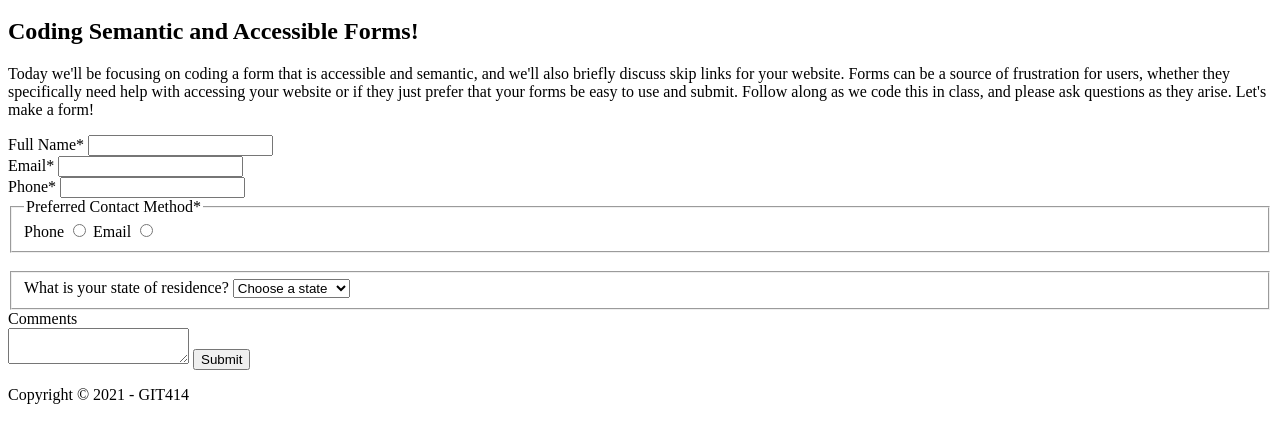
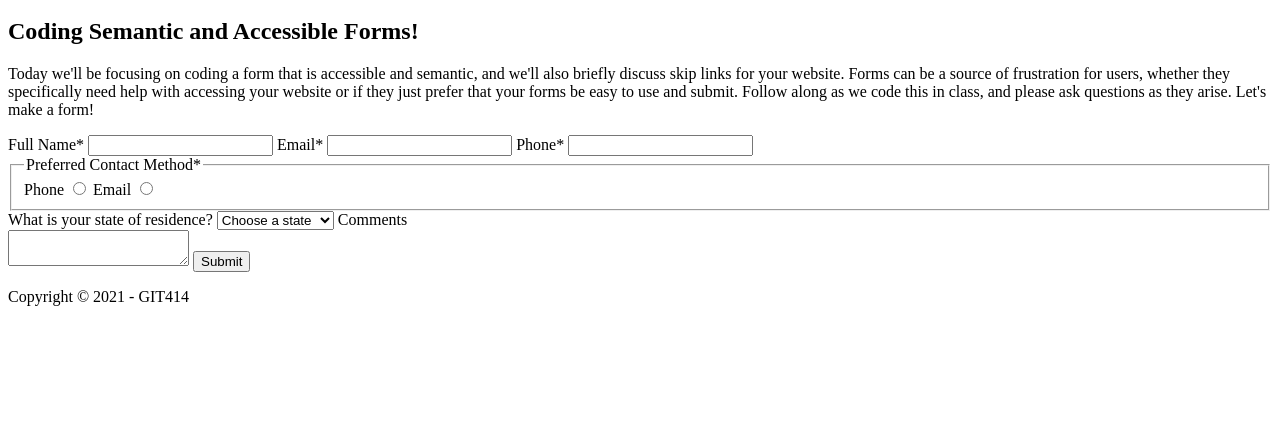
Before and after one commit to kyleighgreen/Accessibility-Assignment-2-, a plain HTML site: page index.html in a window 1280 px wide. Shown: the part 227-670 px from the top of the page. Drawn offline with Linux system fonts and the light colour scheme.

Commit message:
Update index.html

```diff
--- a/index.html
+++ b/index.html
@@ -5,7 +5,7 @@
 	<meta charset="utf-8">
 	<meta name="author" content="Kyleigh Green">
 	<title>Form Activity Solution File</title>
-	<link rel="stylesheet" href="style.css">
+	<link rel="stylesheet" href="styles.css">
 </head>
 
 <body>
@@ -34,14 +34,14 @@
 			<!-- 	-------- TO-DO: ADD FORM CODE HERE DURING CLASS, FOLLOW ALONG TO COMPLETE -------- -->
 
 			<form>
-				<label for="full-name">Full Name</label><span class="required">*</span></label>
-				<input type="text" id="full-name" name="full-name" required><br>
+				<label for="full-name">Full Name</label><span class="required">*</span>
+				<input type="text" id="full-name" name="full-name" required>
 
-				<label for="email">Email</label><span class="required">*</span></label>
-				<input type="email" id="email" name="email" required><br>
+				<label for="email">Email</label><span class="required">*</span>
+				<input type="email" id="email" name="email" required>
 
-				<label for="phone">Phone</label><span class="required">*</span></label>
-				<input type="tel" id="phone" name="phone" required><br>
+				<label for="phone">Phone</label><span class="required">*</span>
+				<input type="tel" id="phone" name="phone" required>
 
 				<fieldset>
 					<legend>Preferred Contact Method<span class="required">*</span></legend>
@@ -50,10 +50,10 @@
 					<input type="radio" id="contact-phone" name="contact-method" value="phone" required>
 
 					<label for="contact-email">Email</label>
-					<input type="radio" id="contact-email" name="contact-method" value="email" required>
-				</fieldset><br>
+					<input type="radio" id="contact-email" name="contact-method" value="email">
+				</fieldset>
 
-				<fieldset>
+
 				<label for="homestate">What is your state of residence?</label>
 				<select id="homestate" name="homestate" required>
 					<option value="">Choose a state</option>
@@ -108,10 +108,10 @@
 					<option value="Wisconsin">Wisconsin</option>
 					<option value="Wyoming">Wyoming</option>
 				</select>
-				</fieldset>
+
 
 				<label for="Comments">Comments</label><br>
-				<textarea id="message"></textarea>
+				<textarea id="Comments"></textarea>
 				<input type="submit" value="Submit">
 			</form>
 		</article>
```
Lines whose indentation alone changed are shown as unchanged.
